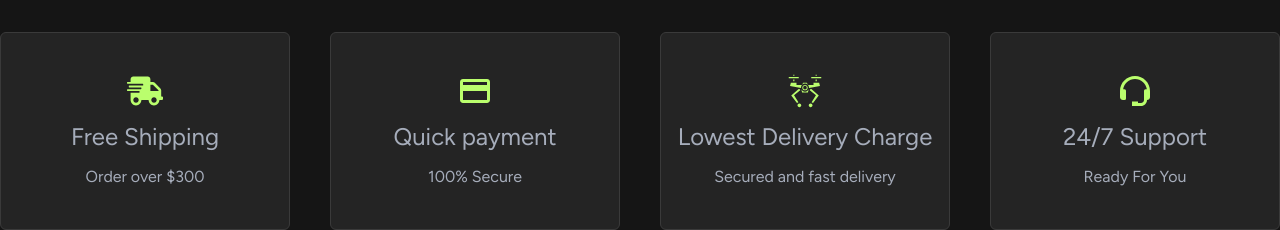
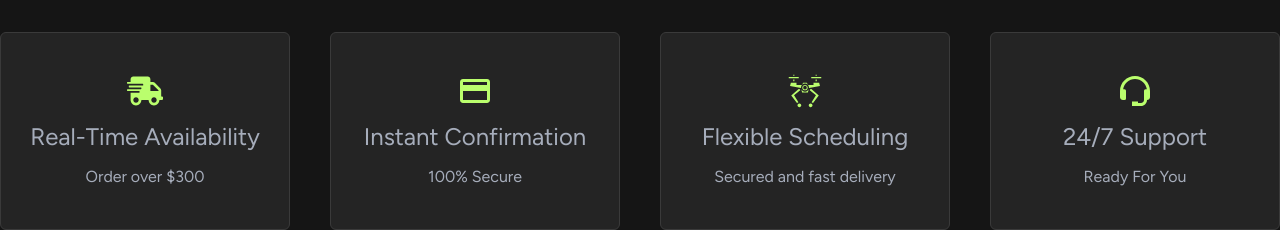
Before and after one commit to rudro987/Bee-Hive-client, a React (Vite) app: page / in a window 1280 px wide. Shown: the part 1040-1270 px from the top of the page. Built offline with nearby package versions, Linux system fonts and the light colour scheme; no server answers.

Commit message:
homepage our service titles added

```diff
--- a/src/pages/Home/Services.tsx
+++ b/src/pages/Home/Services.tsx
@@ -11,17 +11,17 @@ const Services = () => {
       <div className="grid grid-cols-4 justify-items-stretch gap-10">
         <div className="bg-[#242424] border border-[#3A3A3A] hover:border-secondaryColor rounded-md flex flex-col items-center justify-center gap-3 ">
           <FaShippingFast className="text-4xl text-secondaryColor" />
-          <h1 className="text-2xl">Free Shipping</h1>
+          <h1 className="text-2xl">Real-Time Availability</h1>
           <p>Order over $300</p>
         </div>
         <div className="bg-[#242424] border border-[#3A3A3A] hover:border-secondaryColor rounded-md flex flex-col justify-center items-center py-10 gap-3">
           <MdOutlinePayment className="text-4xl text-secondaryColor" />
-          <h1 className="text-2xl">Quick payment</h1>
+          <h1 className="text-2xl text-center">Instant Confirmation</h1>
           <p>100% Secure</p>
         </div>
         <div className="bg-[#242424] border border-[#3A3A3A] hover:border-secondaryColor rounded-md flex flex-col justify-center items-center py-10 gap-3">
           <GiDeliveryDrone className="text-4xl text-secondaryColor" />
-          <h1 className="text-2xl">Lowest Delivery Charge</h1>
+          <h1 className="text-2xl">Flexible Scheduling</h1>
           <p>Secured and fast delivery</p>
         </div>
         <div className="bg-[#242424] border border-[#3A3A3A] hover:border-secondaryColor rounded-md flex flex-col justify-center items-center py-10 gap-3">
```
